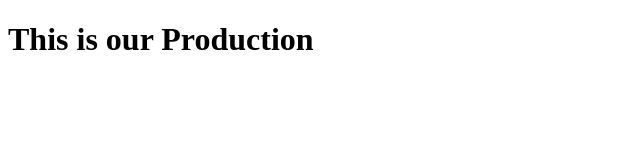
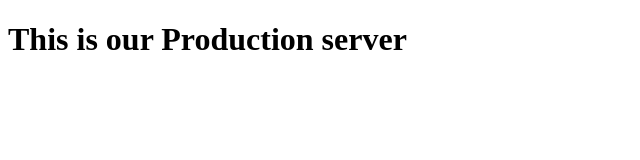
Before and after one commit to uday7095/sitegrounddemo, a plain HTML site: page index.html in a window 1280 px wide. Shown: the whole page, without its empty margins (0-640 px from the left). Drawn offline with Linux system fonts and the light colour scheme.

Commit message:
Update index.html

```diff
--- a/index.html
+++ b/index.html
@@ -7,6 +7,6 @@
     <title>Github Actions</title>
 </head>
 <body>
-    <h1>This is our Production</h1>
+    <h1>This is our Production server</h1>
 </body>
 </html>
```
